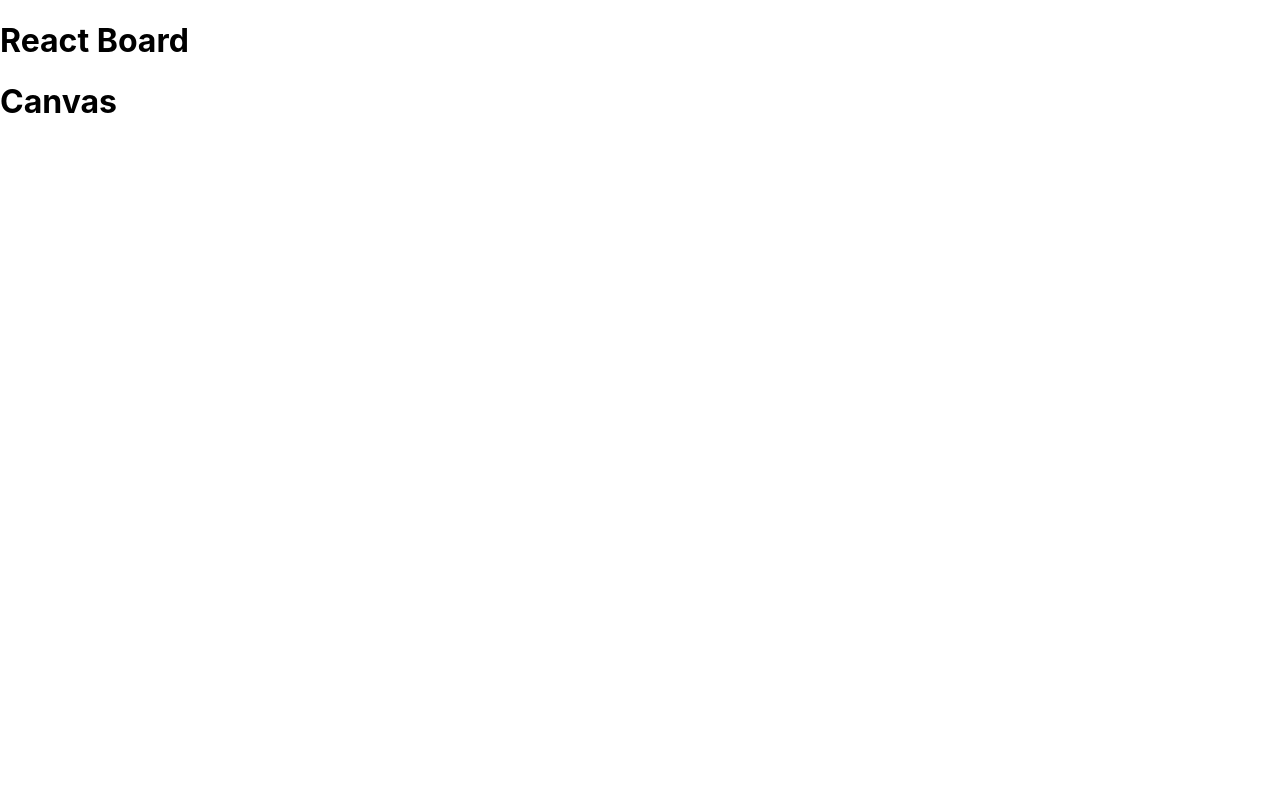
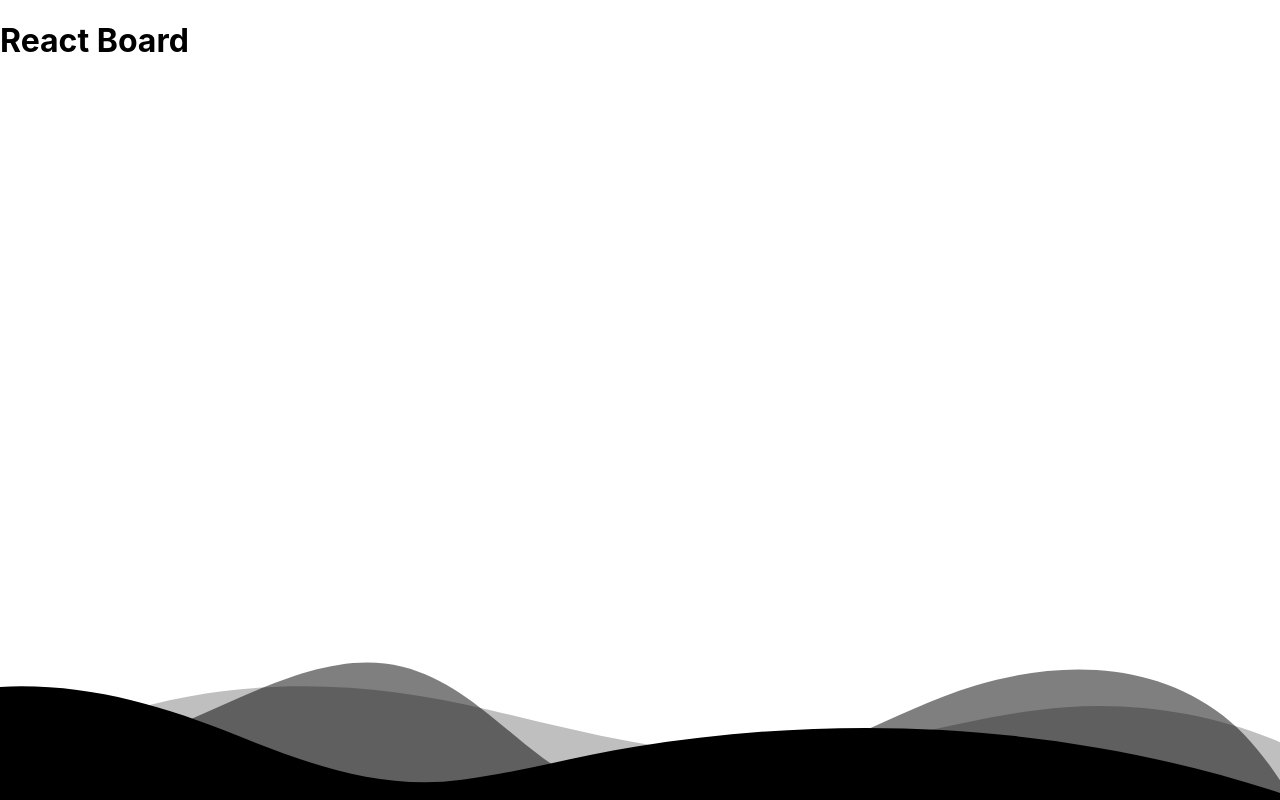
Before and after one commit to djLee77/draw-wardrobe, a React (Create React App) app in the folder reactboard/: page / in a window 1280 px wide. Built offline with nearby package versions, Linux system fonts and the light colour scheme.

Commit message:
feat: 아키텍처 뼈대 생성

```diff
--- a/reactboard/src/App.jsx
+++ b/reactboard/src/App.jsx
@@ -1,12 +1,10 @@
-import Canvas from "./canvas";
+import MainPage from './pages/MainPage';
 
-const App = () => {
-  return (
+const App = () => (
     <div className="App">
-      <h1>React Board</h1>
-      <Canvas />
+        <h1>React Board</h1>
+        <MainPage />
     </div>
-  );
-};
+);
 
 export default App;
--- a/reactboard/src/canvas.jsx
+++ /dev/null
@@ -1,9 +0,0 @@
-const canvas = () => {
-  return (
-    <div className="canvas">
-      <h1>Canvas</h1>
-    </div>
-  );
-};
-
-export default canvas;
--- /dev/null
+++ b/reactboard/src/pages/MainPage.css
@@ -0,0 +1,20 @@
+.custom-shape-divider-bottom-1703078452 {
+    position: absolute;
+    bottom: 0;
+    left: 0;
+    width: 100%;
+    overflow: hidden;
+    line-height: 0;
+    transform: rotate(180deg);
+}
+
+.custom-shape-divider-bottom-1703078452 svg {
+    position: relative;
+    display: block;
+    width: calc(127% + 1.3px);
+    height: 150px;
+}
+
+.custom-shape-divider-bottom-1703078452 .shape-fill {
+    fill: #000000;
+}
--- /dev/null
+++ b/reactboard/src/pages/MainPage.jsx
@@ -0,0 +1,29 @@
+import './MainPage.css';
+
+const MainPage = () => (
+    <div className="custom-shape-divider-bottom-1703078452">
+        <svg
+            data-name="Layer 1"
+            xmlns="http://www.w3.org/2000/svg"
+            viewBox="0 0 1200 120"
+            preserveAspectRatio="none"
+        >
+            <path
+                d="M0,0V46.29c47.79,22.2,103.59,32.17,158,28,70.36-5.37,136.33-33.31,206.8-37.5C438.64,32.43,512.34,53.67,583,72.05c69.27,18,138.3,24.88,209.4,13.08,36.15-6,69.85-17.84,104.45-29.34C989.49,25,1113-14.29,1200,52.47V0Z"
+                opacity=".25"
+                className="shape-fill"
+            />
+            <path
+                d="M0,0V15.81C13,36.92,27.64,56.86,47.69,72.05,99.41,111.27,165,111,224.58,91.58c31.15-10.15,60.09-26.07,89.67-39.8,40.92-19,84.73-46,130.83-49.67,36.26-2.85,70.9,9.42,98.6,31.56,31.77,25.39,62.32,62,103.63,73,40.44,10.79,81.35-6.69,119.13-24.28s75.16-39,116.92-43.05c59.73-5.85,113.28,22.88,168.9,38.84,30.2,8.66,59,6.17,87.09-7.5,22.43-10.89,48-26.93,60.65-49.24V0Z"
+                opacity=".5"
+                className="shape-fill"
+            />
+            <path
+                d="M0,0V5.63C149.93,59,314.09,71.32,475.83,42.57c43-7.64,84.23-20.12,127.61-26.46,59-8.63,112.48,12.24,165.56,35.4C827.93,77.22,886,95.24,951.2,90c86.53-7,172.46-45.71,248.8-84.81V0Z"
+                className="shape-fill"
+            />
+        </svg>
+    </div>
+);
+
+export default MainPage;
```
Also changed, not shown: reactboard/package.json (+9 -3 lines), reactboard/.eslintrc.js (deleted), reactboard/.eslintrc.json (added), reactboard/.prettierrc.js (added), 1 other file (tests, documents, lock files or other folders).
